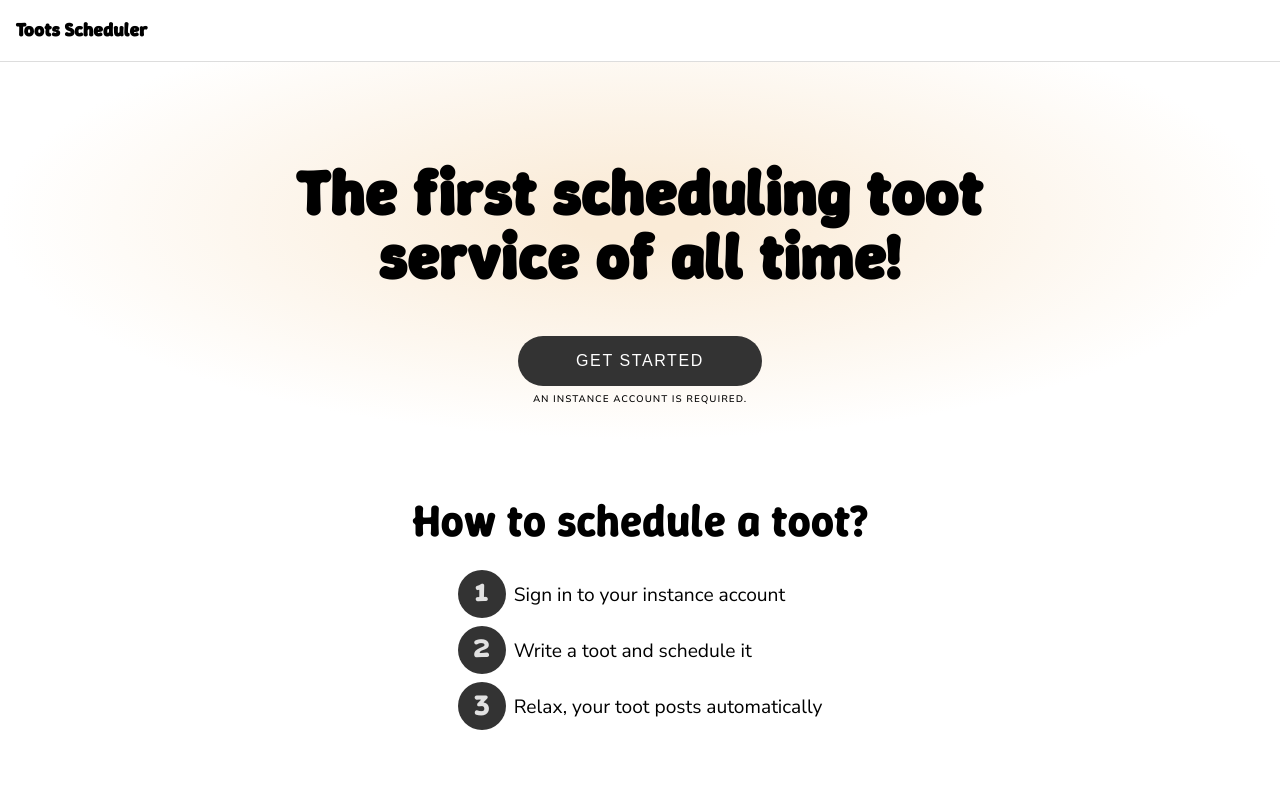
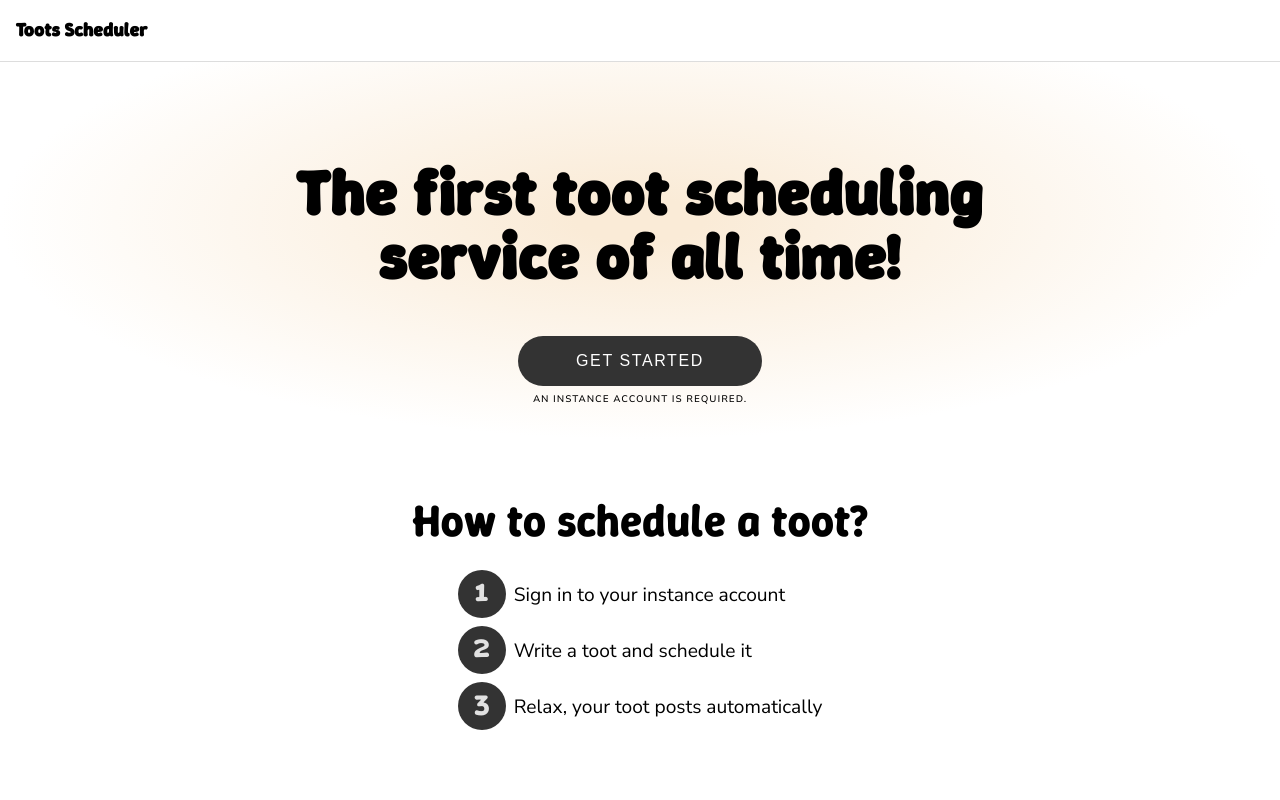
Before and after one commit to regulardesigner/toots-scheduler, a Vue app: page / in a window 1280 px wide. Shown: the top 800 px of the page. Built offline with nearby package versions, Linux system fonts and the light colour scheme.

Commit message:
🔄 Update: correct wording in landing page title for clarity

```diff
--- a/src/components/LandingPage.vue
+++ b/src/components/LandingPage.vue
@@ -15,7 +15,7 @@ function handleCloseLoginForm() {
 
 <template>
   <div class="landing-hero">
-    <h1 class="landing-title winky-sans-900">The first scheduling toot <br>service of all time!</h1>
+    <h1 class="landing-title winky-sans-900">The first toot scheduling <br>service of all time!</h1>
 
     <button class="landing-button" @click="handleGetStarted">Get started</button>
     <p class="landing-subtitle">An instance account is required.</p>
```
